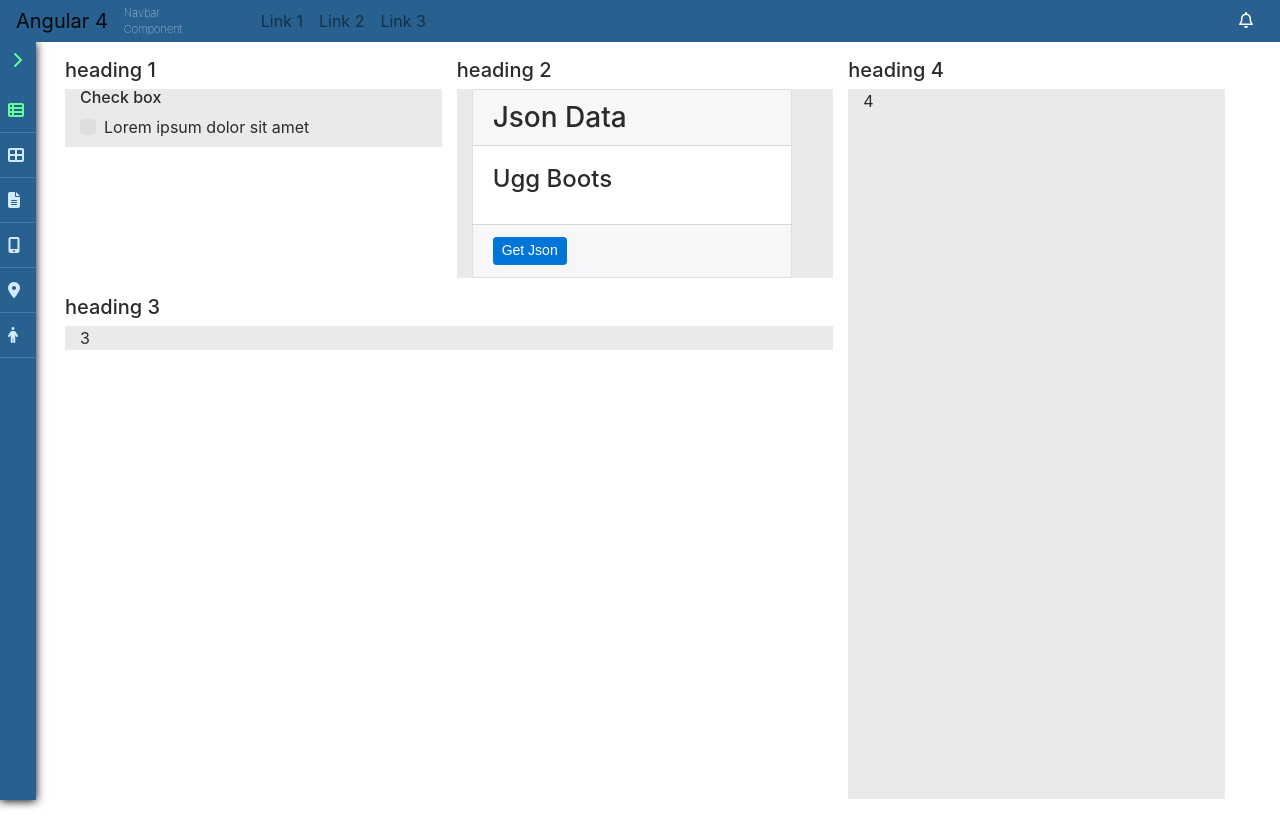
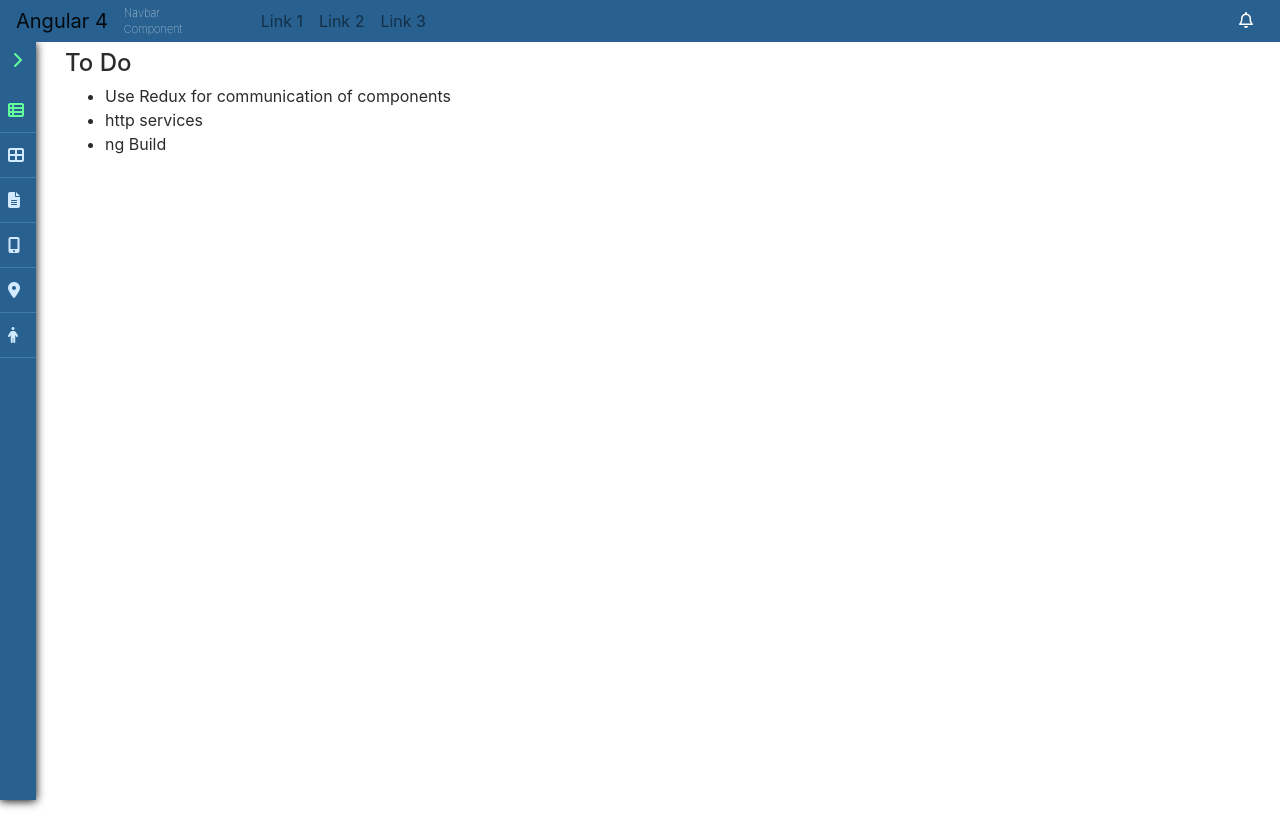
Before and after one commit to SoumitraKar/Angular-Basics, an Angular app: page /dashboard in a window 1280 px wide. Built offline with nearby package versions, Linux system fonts and the light colour scheme.

Commit message:
Added To do

```diff
--- a/src/app/dashboard/dashboard.component.html
+++ b/src/app/dashboard/dashboard.component.html
@@ -1,43 +1,6 @@
-<div class="row full-spread">
-  <div class="col-md-8">
-    <div class="row">
-      <div class="col-sm-6 box-container">
-        <h5 class = "boxheading">heading 1</h5>
-        <div class="col-12 box box-sm">
-          <h6> Check box </h6>
-          <label class="custom-control custom-checkbox">
-            <input type="checkbox" class="custom-control-input">
-            <span class="custom-control-indicator"></span>
-            <span class="custom-control-description">Lorem ipsum dolor sit amet
-            </span>
-          </label>
-        </div>
-      </div>
-      <div class="col-sm-6 box-container">
-        <h5 class = "boxheading">heading 2</h5>
-        <div class="col-12 box box-sm">
-          <div class="card" style="max-width: 20rem;">
-            <h3 class="card-header">
-            Json Data
-            </h3>
-            <div class="card-block">
-              <h4 class="card-title">Ugg Boots</h4>
-              <p class="card-text">{{jsonValue}}</p>
-            </div>
-            <div class="card-footer">
-              <input type="button" class = "btn btn-sm btn-primary" (click) = "getJsonFromService()" value = "Get Json">
-            </div>
-          </div>
-        </div>
-      </div>
-      <div class="col-12 box-container">
-        <h5 class = "boxheading">heading 3</h5>
-        <div class="col-12 box box-xs">3</div>
-      </div>
-    </div>
-  </div>
-  <div class="col-md-4 box-container full-spread">
-        <h5 class = "boxheading ">heading 4</h5>
-    <div class="col-12 box box-lg">4</div>
-  </div>
-</div>
+<h4>To Do</h4>
+<ul>
+  <li>Use Redux for communication of components</li>
+  <li>http services</li>
+  <li>ng Build</li>
+</ul>
```
